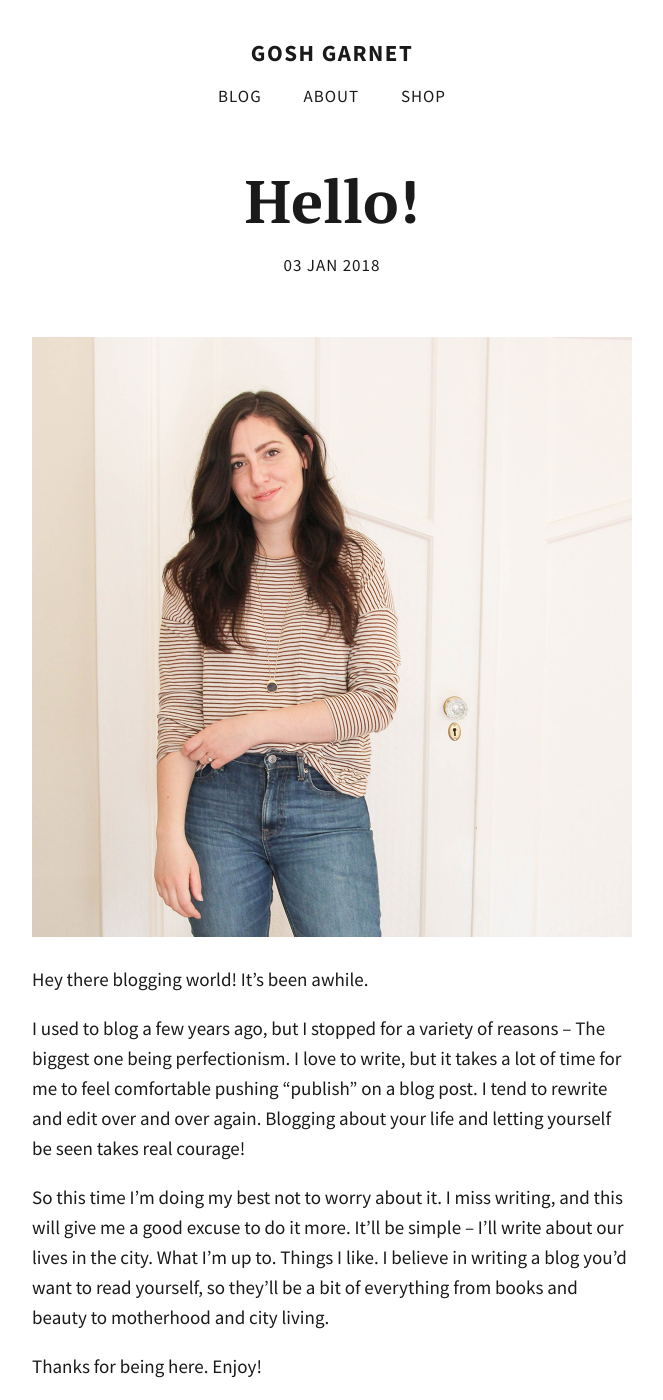
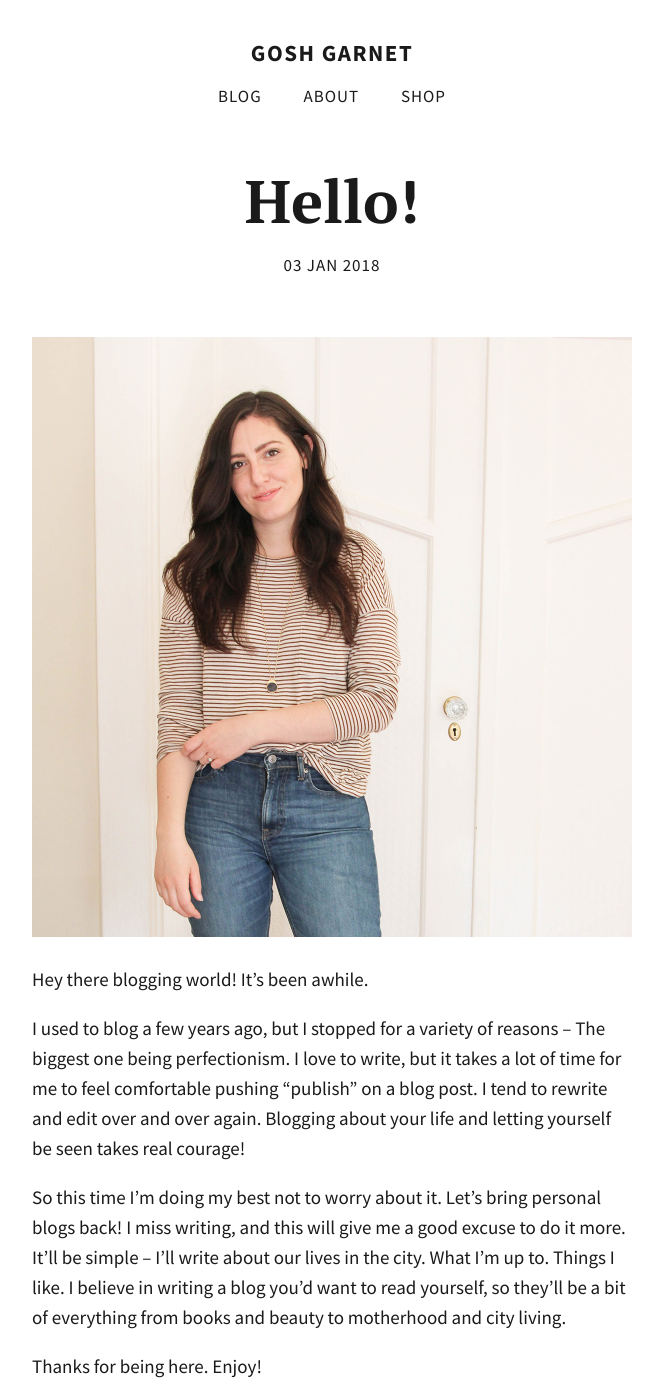
Before and after one commit to totiffany/totiffany.github.io, a Jekyll site: the page built from _posts/2018-01-03-Hello!.md, in a window 1280 px wide. Shown: the whole page, without its empty margins (308-971 px from the left). Built offline with Jekyll 4.4.1, drawn with Linux system fonts in a browser that asks for light colours; our own code applies the rules of GitHub Pages for plain Markdown files.

Commit message:
Update 2018-01-03-Hello!.md

```diff
--- a/_posts/2018-01-03-Hello!.md
+++ b/_posts/2018-01-03-Hello!.md
@@ -7,6 +7,6 @@ Hey there blogging world! It's been awhile.
 
 I used to blog a few years ago, but I stopped for a variety of reasons – The biggest one being perfectionism. I love to write, but it takes a lot of time for me to feel comfortable pushing "publish" on a blog post. I tend to rewrite and edit over and over again. Blogging about your life and letting yourself be seen takes real courage!
 
-So this time I'm doing my best not to worry about it. I miss writing, and this will give me a good excuse to do it more. It'll be simple – I'll write about our lives in the city. What I'm up to. Things I like. I believe in writing a blog you'd want to read yourself, so they'll be a bit of everything from books and beauty to motherhood and city living.
+So this time I'm doing my best not to worry about it. Let's bring personal blogs back! I miss writing, and this will give me a good excuse to do it more. It'll be simple – I'll write about our lives in the city. What I'm up to. Things I like. I believe in writing a blog you'd want to read yourself, so they'll be a bit of everything from books and beauty to motherhood and city living.
 
 Thanks for being here. Enjoy!
```
